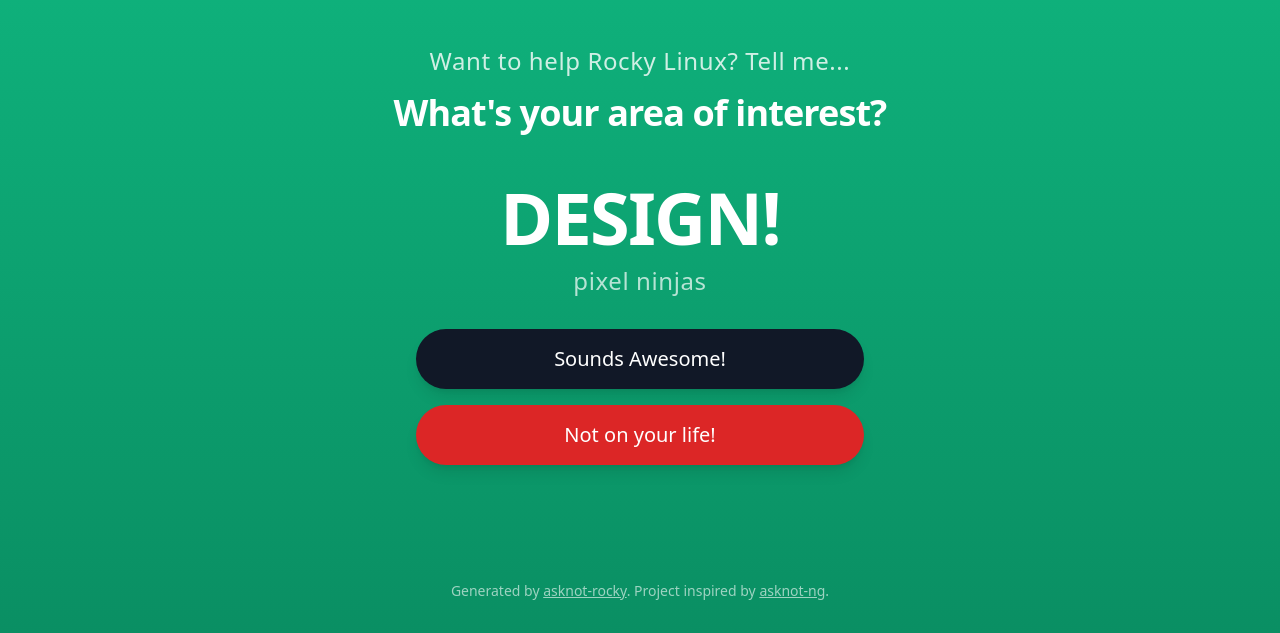
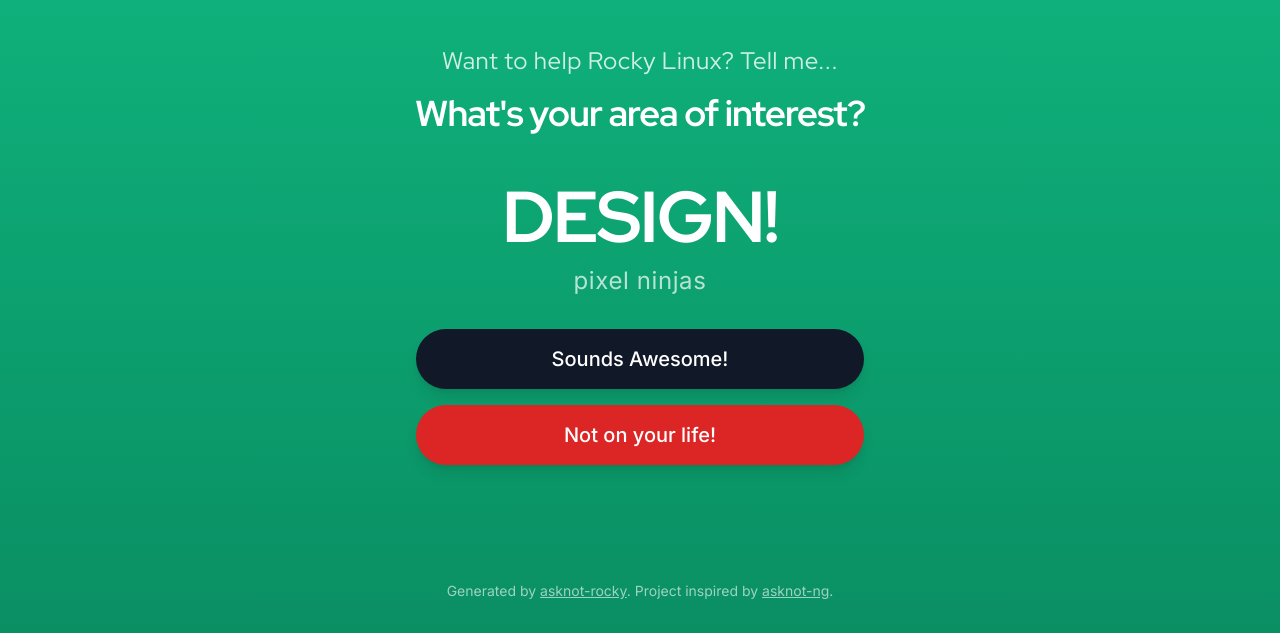
Before and after one commit to rocky-linux/asknot-rocky, an Astro site: page / in a window 1280 px wide. Shown: the part 167-800 px from the top of the page. Built offline with nearby package versions, Linux system fonts and the light colour scheme; Astro itself is replaced by a stand-in of ours.

Commit message:
update fonts

```diff
--- a/package.json
+++ b/package.json
@@ -10,6 +10,8 @@
   },
   "dependencies": {
     "@astrojs/react": "^4.2.0",
+    "@fontsource/inter": "^5.1.1",
+    "@fontsource/red-hat-display": "^5.1.1",
     "@tailwindcss/vite": "^4.0.9",
     "@types/react": "^19.0.10",
     "@types/react-dom": "^19.0.4",
--- a/src/layouts/Layout.astro
+++ b/src/layouts/Layout.astro
@@ -1,5 +1,11 @@
 ---
 import "@/styles/global.css";
+import '@fontsource/red-hat-display/400.css';  // Regular
+import '@fontsource/red-hat-display/500.css';  // Medium
+import '@fontsource/red-hat-display/700.css';  // Bold
+import '@fontsource/inter/400.css';            // Regular
+import '@fontsource/inter/500.css';            // Medium
+import '@fontsource/inter/600.css';            // Semi-bold
 
 const { title, description } = Astro.props;
 ---
@@ -18,3 +24,13 @@
 		<slot />
 	</body>
 </html>
+
+<style is:global>
+    body {
+        font-family: 'Inter', sans-serif;
+    }
+
+    h1, h2, h3, h4, h5, h6 {
+        font-family: 'Red Hat Display', sans-serif !important;
+    }
+</style>
```
Also changed, not shown: 1 other file.
